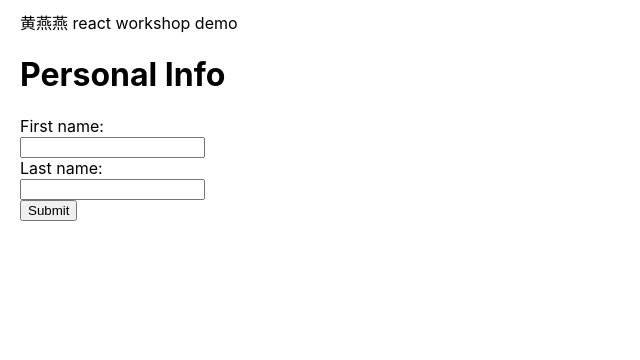
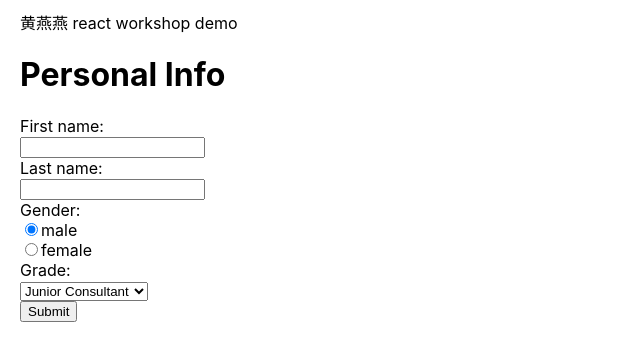
Before and after one commit to CandyAngelaCandy/react-workshop, a React (Create React App) app: page / in a window 1280 px wide. Shown: the top 360 px of the page, without its empty margins (0-640 px from the left). Built offline with nearby package versions, Linux system fonts and the light colour scheme.

Commit message:
add radio button and single select

```diff
--- a/src/container/Form.tsx
+++ b/src/container/Form.tsx
@@ -25,6 +25,25 @@ export const Form: React.FC = (): JSX.Element => {
           value={LastName}
           setValue={setLastName}
         />
+        <label className="gender">Gender:</label>
+        <div>
+          <input type="radio" id="male" name="gender" value="male" checked/>
+          <label htmlFor="male">male</label>
+        </div>
+        <div>
+          <input type="radio" id="female" name="gender" value="female" />
+          <label htmlFor="female">female</label>
+        </div>
+
+        <label className="grade" htmlFor="grade-select">
+          Grade:
+        </label>
+        <select name="grade" id="grade-select">
+          <option value="Junior Consultant">Junior Consultant</option>
+          <option value="Senior Consultant">Senior Consultant</option>
+          <option value="Lead Consultant">Lead Consultant</option>
+        </select>
+
         <CustomizeButton firstName={firstName} lastName={LastName} />
       </form>
     </FormWrapper>
@@ -33,7 +52,10 @@ export const Form: React.FC = (): JSX.Element => {
 
 const FormWrapper = styled.div`
   .title,
-  #submit-button {
+  #submit-button,
+  .gender,
+  .grade,
+  .skill {
     display: block;
   }
 `;
```
